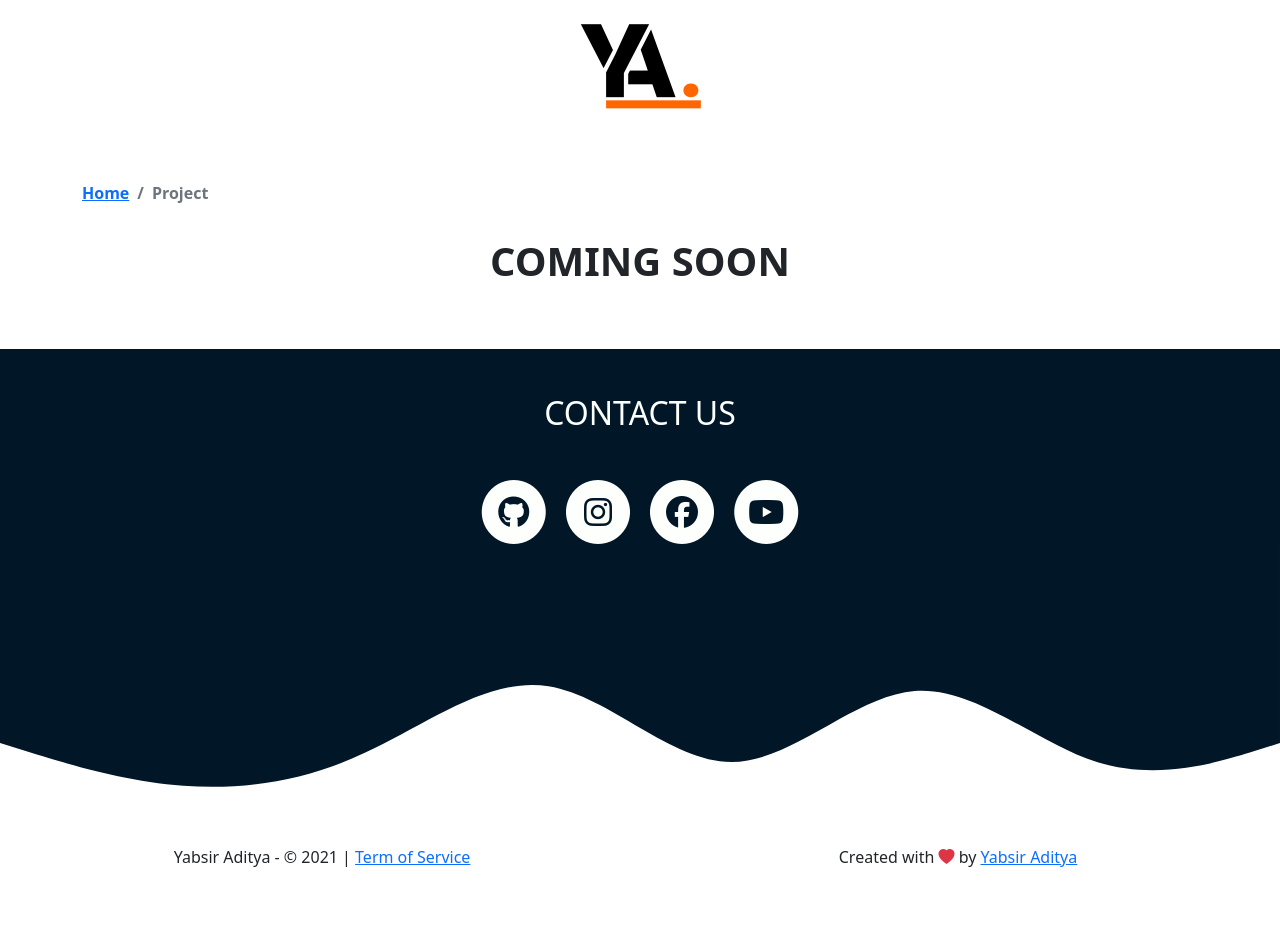
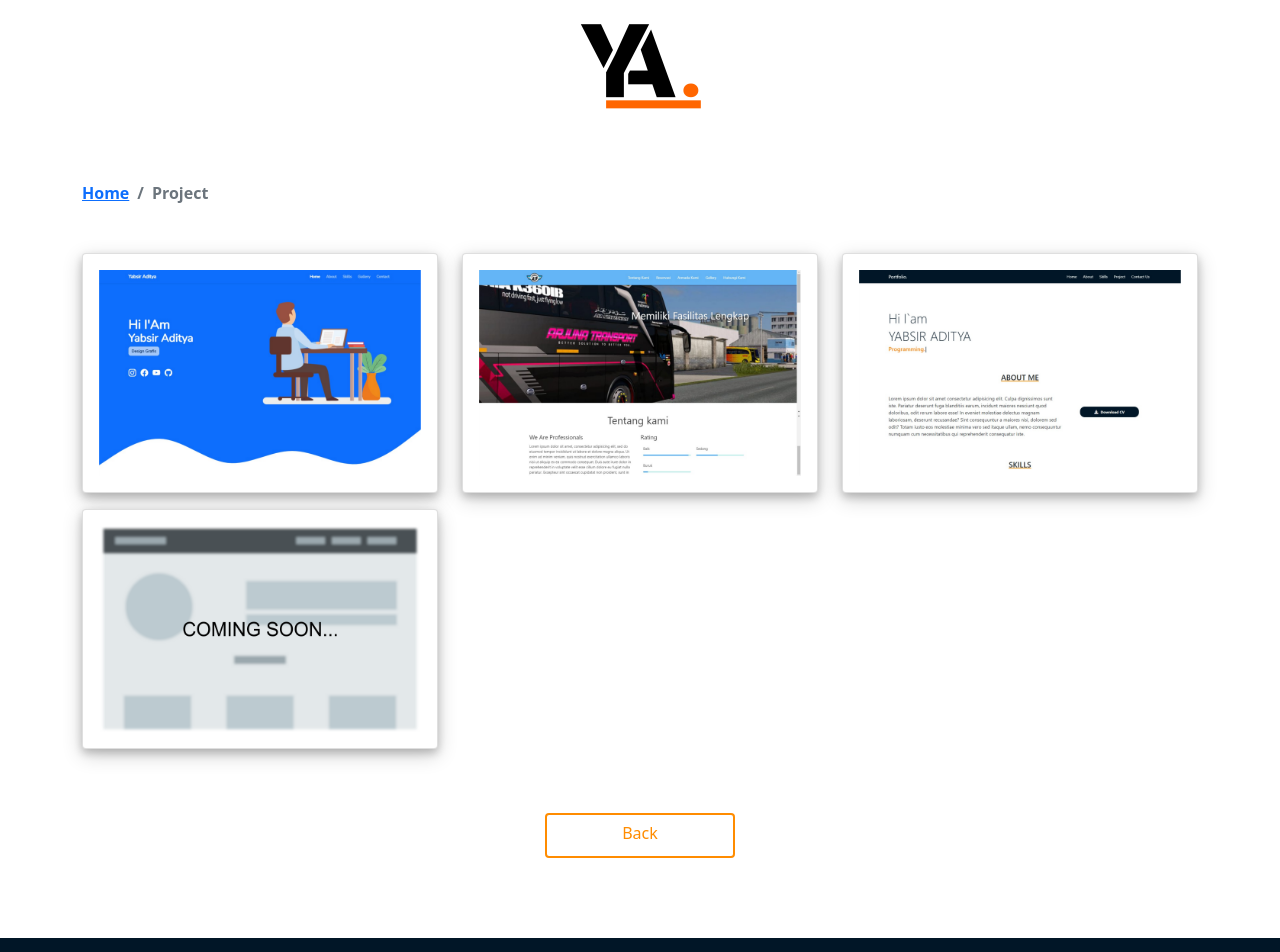
Before and after one commit to yabsiraditya/yabsiraditya.github.io, a plain HTML site: page project.html in a window 1280 px wide. Shown: the top 952 px of the page. Before the commit the page ends 901 px from the top, so only its background shows below. Drawn offline with nearby package versions, Linux system fonts and the light colour scheme.

Commit message:
Commit ke 4
Commit New Project

```diff
--- a/css/style.css
+++ b/css/style.css
@@ -38,7 +38,7 @@ section {
   margin-top: 50px;
   width: 220px;
   height: 50px;
-  border-radius: 20px;
+  border-radius: 30px;
   cursor: pointer;
   border: none !important;
   box-shadow: inset 0 0 0 0 darkorange;
@@ -48,7 +48,7 @@ section {
 }
 
 #about .slide-right:hover {
-  box-shadow: inset 400px 0 0 0 darkorange;
+  box-shadow: inset 0 -80px 0 0 darkorange;
 }
 
 /* Skills */
@@ -140,3 +140,30 @@ section {
 }
 
 /* Project HTML */
+
+#content {
+  padding-top: 2rem;
+  padding-bottom: 2rem;
+}
+
+#content .btn {
+  border: 2px solid;
+  margin-top: 3rem;
+  margin-bottom: 3rem;
+  width: 190px;
+  height: 45px;
+  box-shadow: inset 0 0 0 0 darkorange;
+  -webkit-transition: ease-out 0.4s;
+  -moz-transition: ease-out 0.4s;
+  transition: ease-out 0.4s;
+}
+
+#content .outline {
+  border-color: darkorange;
+  color: darkorange;
+}
+
+#content .outline:hover {
+  box-shadow: inset 0 50px 0 0 darkorange;
+  color: white;
+}
--- a/project.html
+++ b/project.html
@@ -19,9 +19,11 @@
 
     <!-- My Css -->
     <link rel="stylesheet" href="css/style.css" />
+    <link rel="stylesheet" href="css/venobox.css" />
 
     <!-- JavaScript -->
     <script src="js/jquery.js"></script>
+    <script src="js/venobox.js"></script>
 
     <link class="img-fluid" rel="icon" href="img/icon/ya.png" />
     <title>Yabsir Aditya | Portfolio</title>
@@ -44,7 +46,41 @@
     </div>
 
     <!-- Content -->
-    <h1 style="font-weight: bold;" class="p-3 d-flex justify-content-center mb-5">COMING SOON</h1>
+      <div class="container" id="content">
+      <div class="row">
+      <div class="col-md-4 mb-3">
+        <div class="card">
+          <div class="card-body venobox" href="img/project/1full.png">
+          <img class="img-fluid" src="img/project/1.png" alt="Project1"/>
+          </div>
+        </div>
+      </div>
+      <div class="col-md-4 mb-3">
+        <div class="card">
+          <div class="card-body venobox" href="img/project/2full.png">
+          <img class="img-fluid" src="img/project/2.png" alt="Project1"/>
+          </div>
+        </div>
+      </div>
+      <div class="col-md-4 mb-3">
+        <div class="card">
+          <div class="card-body venobox" href="img/project/3full.png">
+          <img class="img-fluid" src="img/project/3.png" alt="Project1"/>
+          </div>
+        </div>
+      </div>
+      <div class="col-md-4 mb-3">
+      <div class="card">
+        <div class="card-body">
+        <img class="img-fluid" src="img/project/soon.png" alt="Project1"/>
+        </div>
+      </div>
+      </div>
+      </div>
+      <div class="col-sm-12 text-center">
+        <a href="index.html" class="btn outline" role="button">Back</a>
+      </div>
+      </div>
 
     <!-- Contact Us -->
     <section id="icon">
@@ -90,15 +126,22 @@
     <footer class="text-black text-center p-3">
         <div class="row">
         <div class="col-md-6 col-sm-12">
-          <p>Yabsir Aditya - &copy; 2021 | <a href="#">Term of Service</a></p>
+          <p>Yabsir Aditya - &copy; 2021 | <a href="#">Terms of Service</a></p>
         </div>
         <div class="col-md-6 col-sm-12">
           <p>Created with <i class="bi bi-heart-fill text-danger"></i> by <a href="https://www.instagram.com/yabsir.y" target="_blank" class="text-black">Yabsir Aditya</a></p>
         </div>
         </div>
-        </footer>
+    </footer>
 
     <!-- Option 1: Bootstrap Bundle with Popper -->
     <script src="https://cdn.jsdelivr.net/npm/bootstrap@5.0.2/dist/js/bootstrap.bundle.min.js" integrity="sha384-MrcW6ZMFYlzcLA8Nl+NtUVF0sA7MsXsP1UyJoMp4YLEuNSfAP+JcXn/tWtIaxVXM" crossorigin="anonymous"></script>
+
+    <script>
+      $(document).ready(function(){
+      $('.venobox').venobox();
+      });
+    </script>
+
   </body>
 </html>
```
Also changed, not shown: gallery.html (+1 -1 lines), index.html (+5 -5 lines).
